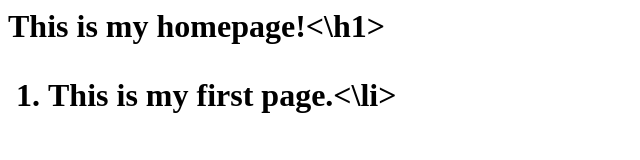
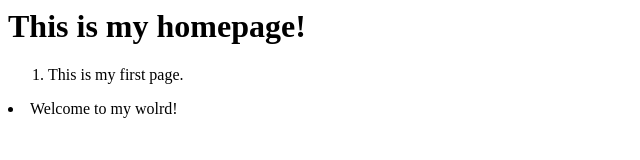
Before and after one commit to JSK961/myhome, a plain HTML site: page index.html in a window 1280 px wide. Shown: the whole page, without its empty margins (0-640 px from the left). Drawn offline with Linux system fonts and the light colour scheme.

Commit message:
Update index.html

```diff
--- a/index.html
+++ b/index.html
@@ -1,3 +1,4 @@
-<h1>This is my homepage!<\h1>
+<h1>This is my homepage!</h1>
 <ol>
-  <li>This is my first page.<\li>
+  <li>This is my first page.</ol>
+  <li>Welcome to my wolrd!</li>
```
